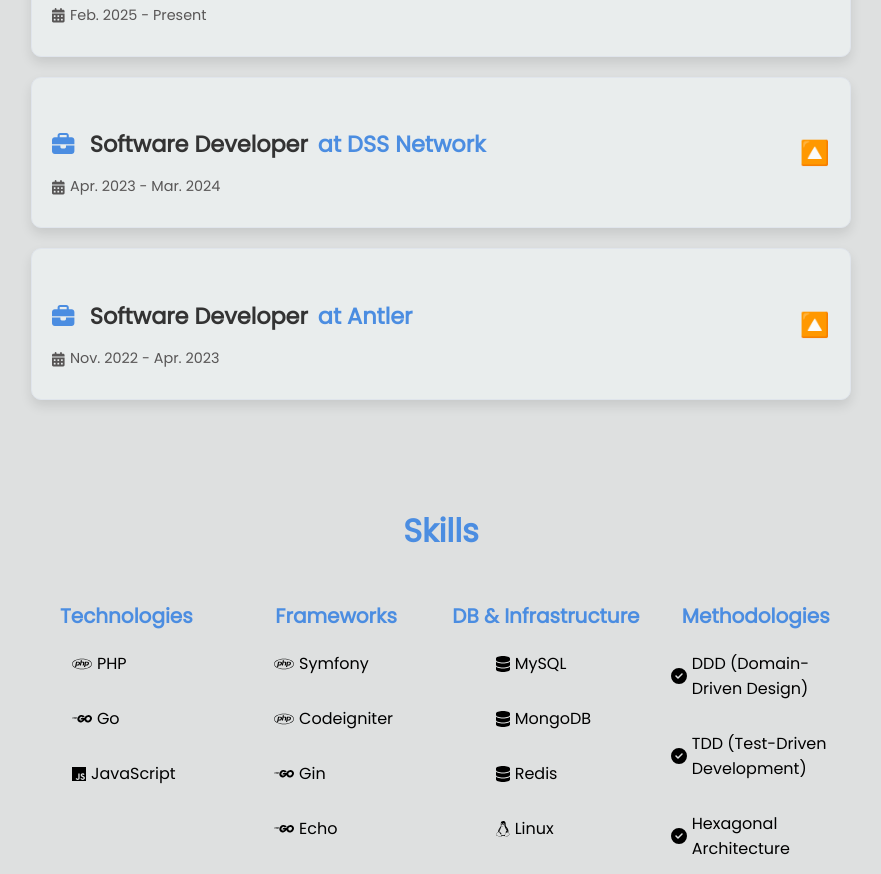
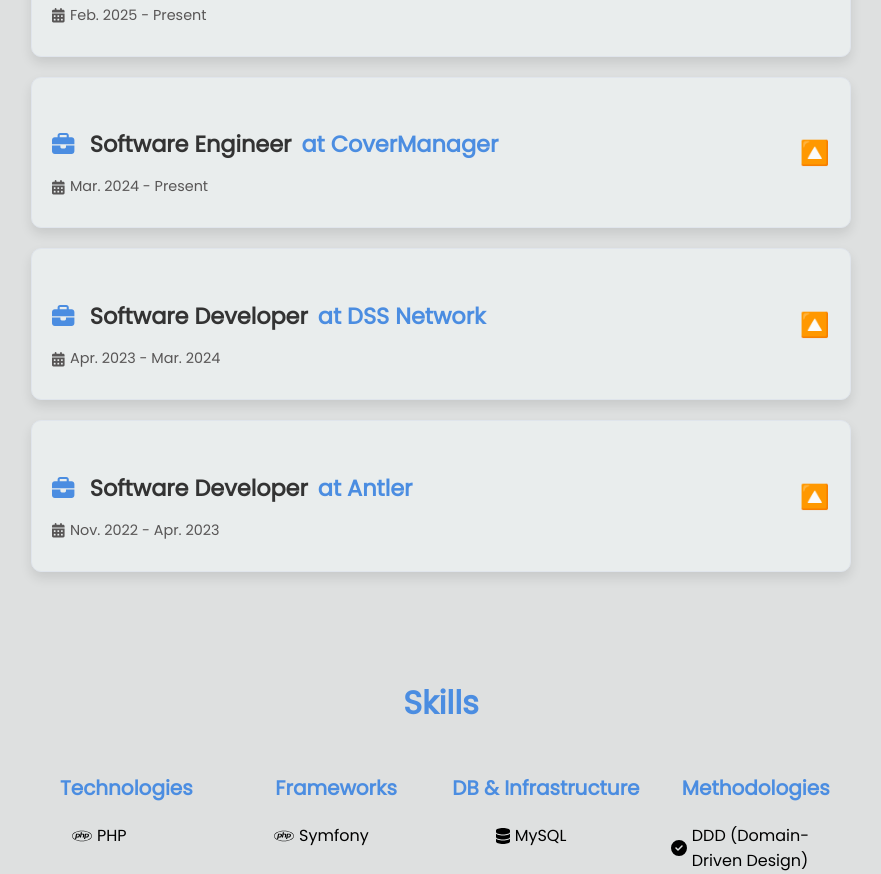
Before and after one commit to yebrai/yebraidev, a Next.js app: page / in a window 1280 px wide. Shown: the part 980-1854 px from the top of the page, without its empty margins (199-1080 px from the left). Built offline with nearby package versions, Linux system fonts and the light colour scheme.

Commit message:
fix cover experience

```diff
--- a/src/components/AppExperience/Experience.jsx
+++ b/src/components/AppExperience/Experience.jsx
@@ -74,6 +74,25 @@
             "Collaborated on implementing CI/CD workflows and deployed solutions to Google Cloud Platform ecosystem, utilizing Kubernetes Engine, Pub/Sub messaging, Cloud Trace monitoring, Storage services, and automated builds."
           ]}
         />
+          <ExperienceItem
+          title="Software Engineer"
+          company="CoverManager"
+          website="https://www.covermanager.com"
+          startDate="Mar. 2024"
+          endDate="Present"
+          description="CoverManager is a SaaS solution for managing event coverage and ticketing, designed to streamline the workflow of event organizers and enhance customer experience."
+          techs="PHP, Node.js, CodeIgniter, Docker, AWS, Redis, MongoDB, MySQL"
+          projects={[{ name: 'CoverManager', url: 'https://www.covermanager.com' }]}
+          achievements={[
+            "Optimized high-concurrency endpoints, enhancing response times by over 50% with asynchronous operations.",
+            "Migrated a monolithic system to a scalable microservices architecture using Domain-Driven Design (DDD) and Hexagonal Architecture principles.",
+            "Utilized NewRelic for real-time performance monitoring and optimization.",
+            "Managed deployments with AWS and Docker, and integrated CI/CD pipelines using Bitbucket.",
+            "Refined session and JWT token systems to support multiple users and sessions efficiently.",
+            "Refactored legacy code to improve readability and transformed it into scalable models.",
+            "Simplified and unified team code contributions, merging them into production branches."
+          ]}
+        />
         <ExperienceItem
           title="Software Developer"
           company="DSS Network"
```
